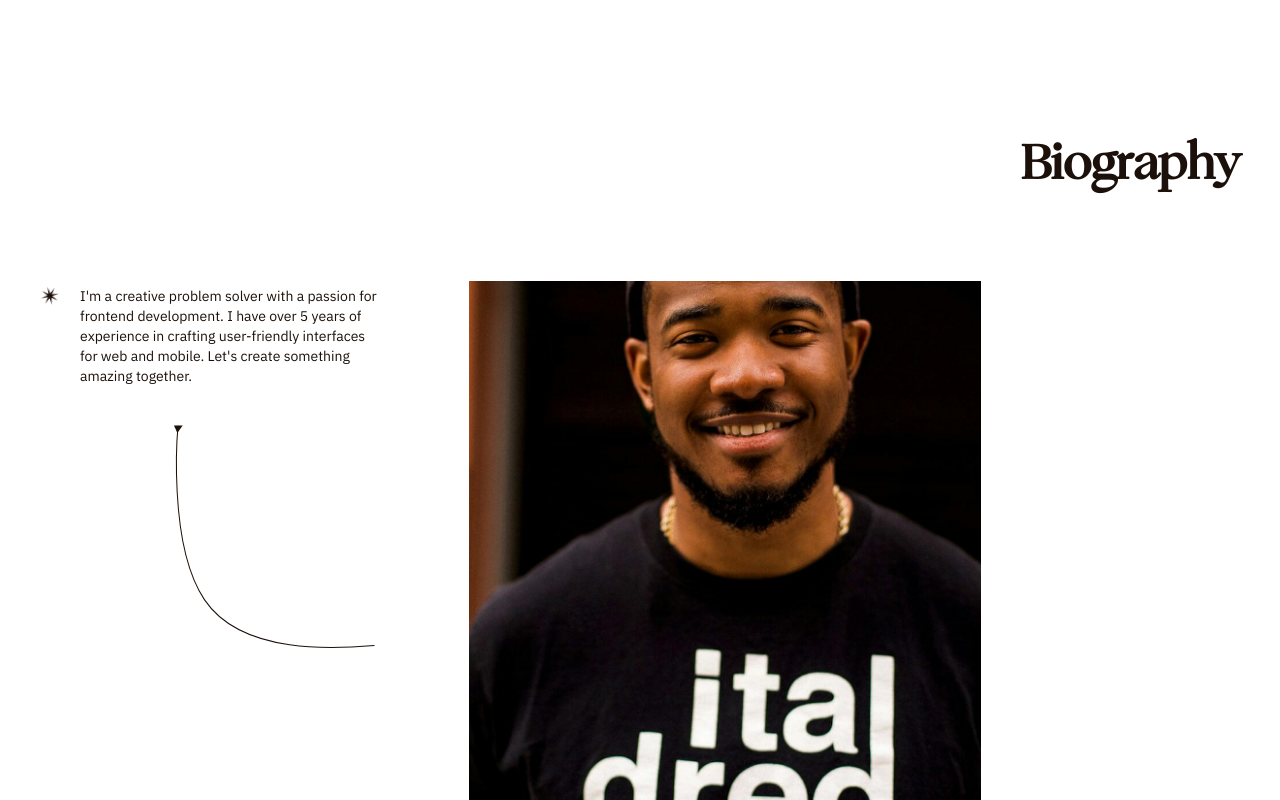
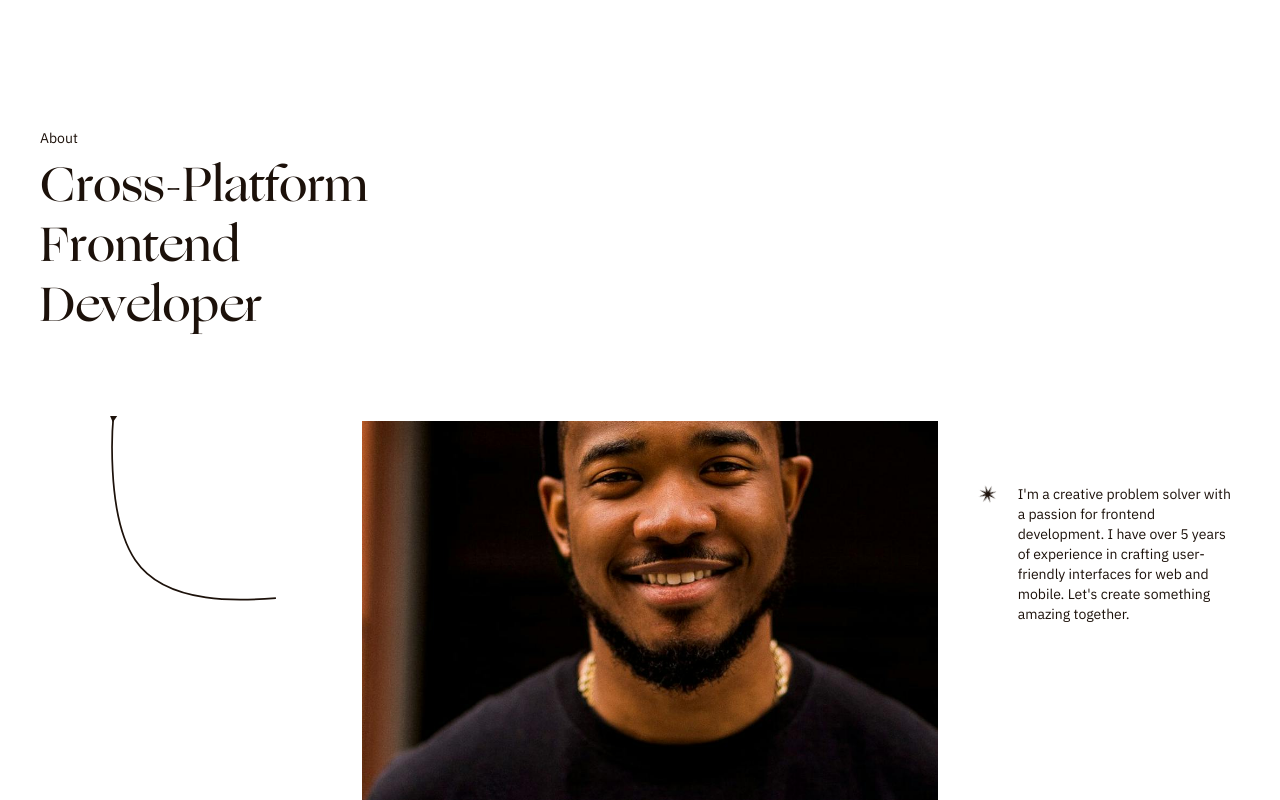
Before and after one commit to ToppYankah/portfolio, a Next.js app: page / in a window 1280 px wide. Shown: the part 900-1700 px from the top of the page. Built offline with nearby package versions, Linux system fonts and the light colour scheme; what @xpd/tailwind-3dtransforms would draw is missing.

Commit message:
Make about section responsive

```diff
--- a/src/animations/global-animations.tsx
+++ b/src/animations/global-animations.tsx
@@ -23,16 +23,17 @@ export const animatePointer = (
 };
 
 export const animateSectionTitle = (
-  containerRef: MutableRefObject<HTMLDivElement | null>,
+  containerRef: MutableRefObject<
+    (HTMLDivElement | null)[] | HTMLDivElement | null
+  >,
   textCharsRef: MutableRefObject<(HTMLSpanElement | null)[]>,
 ) => {
   return gsap
     .timeline({
       scrollTrigger: {
         trigger: containerRef.current,
-        start: "top 30%",
+        start: "bottom 70%",
         end: "top 0%",
-        // scrub: true,
       },
     })
     .add(
@@ -47,9 +48,10 @@ export const animateSectionTitle = (
         {
           opacity: 1,
           rotateX: 0,
+          delay: 0.5,
           yPercent: 0,
+          duration: 2,
           stagger: 0.05,
-          duration: 2,
           filter: "blur(0px)",
           ease: "expo.out",
         },
--- a/src/app/_sections/about/AboutSection.tsx
+++ b/src/app/_sections/about/AboutSection.tsx
@@ -13,8 +13,7 @@ import {
 import ArrowPointerSVG from "./components/ArrowPointerSVG";
 
 export default function AboutSection() {
-  const bioText1Ref = useRef<HTMLParagraphElement | null>(null);
-  const bioText2Ref = useRef<HTMLParagraphElement | null>(null);
+  const bioText1Ref = useRef<HTMLDivElement | null>(null);
   const imageContainerRef = useRef<HTMLDivElement | null>(null);
   const rotatingStarRef = useRef<HTMLSpanElement | null>(null);
   const imageRef = useRef<HTMLImageElement | null>(null);
@@ -29,7 +28,6 @@ export default function AboutSection() {
       animateImageBanner(imageContainerRef, imageRef);
       animateRotatingStar(rotatingStarRef);
       animateBioText(bioText1Ref);
-      animateBioText(bioText2Ref);
       animateShortBio(shortBioRef);
       animatePersonalInfo(personalInfoRefs);
     },
@@ -40,14 +38,17 @@ export default function AboutSection() {
     <SectionLayout
       ref={sectionRef}
       id="about-section"
-      className="relative grid grid-cols-[1fr_auto_auto] grid-rows-[auto_1fr_auto] gap-10 perspective-origin-bottom perspective-400"
+      className="relative grid grid-cols-[1fr_45vw_auto] grid-rows-[auto_1fr_auto] gap-10 perspective-origin-bottom perspective-400 max-[599px]:grid-cols-[1fr_auto_1fr] max-[599px]:gap-x-0"
     >
-      <SectionTitle className="justify-end pb-10 pt-52 max-[999px]:pt-10 max-[999px]:col-start-2 max-[999px]:col-end-4 min-[1000px]:col-start-3 min-[1000px]:col-end-4">
-        Biography
+      <SectionTitle
+        label="About"
+        className=" col-start-1 col-end-4 pb-10 pt-52 max-[999px]:pt-32 max-[639px]:pt-0"
+      >
+        Cross-Platform\nFrontend&nbsp;\nDeveloper
       </SectionTitle>
       <div
         ref={imageContainerRef}
-        className="col-start-2 col-end-3 row-start-2 row-end-4 min-h-[clamp(300px,60vh,1000px)] min-[1000px]:w-[clamp(400px,40vw,800px)] max-[999px]:w-[clamp(300px,60vw,600px)] overflow-hidden"
+        className="col-start-2 col-end-3 row-start-2 row-end-4 min-h-[clamp(300px,60vh,800px)] w-[clamp(200px,100%,600px)] overflow-hidden max-[999px]:w-[clamp(200px,50vw,400px)] max-[599px]:w-[clamp(100px,80vw,500px)]"
       >
         <img
           ref={imageRef}
@@ -58,29 +59,34 @@ export default function AboutSection() {
       </div>
       <div
         ref={shortBioRef}
-        className="flex min-[600px]:flex-col gap-10 py-10 perspective-origin-bottom perspective-400 max-[999px]:absolute max-[999px]:left-[5%] max-[999px]:top-[20%] max-[999px]:w-[30%] max-[599px]:left-[5%] max-[599px]:top-[70%] max-[599px]:w-[60%] min-[1000px]:col-start-1 min-[1000px]:col-end-2 min-[1000px]:row-start-2 min-[1000px]:row-end-3"
+        className="col-start-1 col-end-2 row-start-2 row-end-3 flex w-[clamp(10px,22vw,300px)] flex-col max-[999px]:hidden"
       >
-        <div className="flex items-start gap-5 max-[999px]:bg-color max-[999px]:p-2">
+        <ArrowPointerSVG />
+      </div>
+      <div
+        ref={shortBioRef}
+        className="flex gap-10 py-10 perspective-origin-bottom perspective-400 max-[999px]:absolute max-[999px]:left-[5%] max-[999px]:top-[40%] max-[999px]:w-[40%] max-[599px]:left-[5%] max-[599px]:top-[70%] max-[599px]:w-[70%] min-[600px]:flex-col min-[1000px]:col-start-3 min-[1000px]:col-end-4 min-[1000px]:row-start-2 min-[1000px]:row-end-3"
+      >
+        <div
+          ref={bioText1Ref}
+          className="flex w-[clamp(100%,100%,100%)] items-start gap-5 max-[999px]:bg-color max-[999px]:p-2"
+        >
           <span ref={rotatingStarRef} className="text-2xl leading-[20px]">
             ✴
           </span>
-          <p
-            ref={bioText1Ref}
-            className="w-[clamp(300px,70%,650px)] text-left text-sm"
-          >
+          <p className="text-left text-sm">
             I'm a creative problem solver with a passion for frontend
             development. I have over 5 years of experience in crafting
             user-friendly interfaces for web and mobile. Let's create something
             amazing together.
           </p>
         </div>
-        <ArrowPointerSVG />
       </div>
       <div
         ref={(ref) => {
           personalInfoRefs.current.push(ref);
         }}
-        className="flex flex-col perspective-origin-bottom perspective-400 max-[999px]:absolute max-[999px]:right-[5%] max-[999px]:top-[90%] max-[999px]:p-10 min-[1000px]:col-start-3 min-[1000px]:col-end-4 min-[1000px]:row-start-3 min-[1000px]:row-end-4 min-[1000px]:pb-32 max-[599px]:hidden"
+        className="flex flex-col perspective-origin-bottom perspective-400 max-[999px]:absolute max-[999px]:left-[20%] max-[999px]:top-[75%] max-[999px]:p-10 max-[599px]:hidden min-[1000px]:col-start-3 min-[1000px]:col-end-4 min-[1000px]:row-start-3 min-[1000px]:row-end-4 min-[1000px]:pb-32"
       >
         <div
           ref={(ref) => {
@@ -97,8 +103,12 @@ export default function AboutSection() {
             Personal Profile
           </h4>
           <p className="flex flex-col pl-5 text-sm">
-            {["Kenneth Topp Yankah", "24 years old", "Male", "Ghanaian 🇬🇭"].map(
-              (text, index) => (
+            {[
+              "Kenneth Topp Yankah",
+              `${new Date().getFullYear() - 2000} years old`,
+              "Male",
+              "Ghanaian 🇬🇭",
+            ].map((text, index) => (
               <span
                 key={index}
                 ref={(ref) => {
@@ -108,8 +118,7 @@ export default function AboutSection() {
               >
                 {text}
               </span>
-              ),
-            )}
+            ))}
           </p>
         </div>
       </div>
--- a/src/app/_sections/about/animations.tsx
+++ b/src/app/_sections/about/animations.tsx
@@ -58,22 +58,25 @@ export function animateRotatingStar(
 }
 
 export function animateBioText(
-  bioTextRef: MutableRefObject<HTMLParagraphElement | null>,
+  bioTextRef: MutableRefObject<HTMLDivElement | null>,
 ) {
-  return gsap.fromTo(
+  return gsap
+    .timeline({
+      scrollTrigger: {
+        trigger: "#about-section",
+        start: "top top",
+        end: "50% 30%",
+        scrub: true,
+      },
+    })
+    .fromTo(
       bioTextRef.current,
       {
-      opacity: 0,
-      rotateX: -45,
-      yPercent: 100,
-      filter: "blur(12px)",
+        yPercent: 50,
       },
       {
-      opacity: 1,
-      rotateX: 0,
         yPercent: 0,
-      duration: 1,
-      filter: "blur(0px)",
+        ease: "none",
       },
     );
 }
@@ -88,7 +91,7 @@ export function animatePersonalInfo(
       scrollTrigger: {
         trigger: "#about-section",
         start: "top top",
-        end: "bottom 90%",
+        end: "50% 30%",
         scrub: true,
       },
     })
@@ -99,9 +102,9 @@ export function animatePersonalInfo(
       },
       {
         yPercent: -20,
-        ease: "expo.out",
         stagger: 0.1,
         markers: true,
+        ease: "none",
       },
     );
 }
--- a/src/app/_sections/about/components/ArrowPointerSVG.tsx
+++ b/src/app/_sections/about/components/ArrowPointerSVG.tsx
@@ -20,12 +20,12 @@ export default function ArrowPointerSVG() {
       fill="none"
       xmlns="http://www.w3.org/2000/svg"
       ref={svgBoxRef}
-      className="aspect-square h-min w-[70%] max-[599px]:hidden self-end"
+      className="aspect-square h-min w-[80%] max-[599px]:hidden self-end"
     >
       <path
         d="M6.87982 0.440186C6.87982 0.440186 -25.8523 345.724 84.2469 508.534C194.346 671.345 470.339 650.622 579.694 641.695"
         stroke="var(--foreground-hex)"
-        stroke-width="3"
+        stroke-width="6"
         ref={arrowLineRef}
       />
       <path
--- a/src/components/SectionTitle.tsx
+++ b/src/components/SectionTitle.tsx
@@ -1,27 +1,73 @@
+import { useGSAP } from "@gsap/react";
 import React, { useEffect, useRef } from "react";
 import { animateSectionTitle } from "~/animations/global-animations";
 
 export default function SectionTitle({
+  label,
   children,
   className,
   ...rest
-}: { children: string } & React.AllHTMLAttributes<HTMLDivElement>) {
+}: {
+  label?: string;
+  children: string;
+} & React.AllHTMLAttributes<HTMLDivElement>) {
   const containerRef = useRef<HTMLDivElement | null>(null);
   const textCharsRef = useRef<(HTMLSpanElement | null)[]>([]);
 
-  useEffect(() => {
-    animateSectionTitle(containerRef, textCharsRef);
-  }, []);
+  useGSAP(
+    () => {
+      animateSectionTitle(containerRef, textCharsRef);
+    },
+    { scope: containerRef },
+  );
+
+  return (
+    <div {...rest} className={`flex flex-col text-center  ${className}`}>
+      {label && (
+        <div
+          ref={containerRef}
+          className="mb-2 self-start font-sans text-sm"
+        >
+          {label.split("").map((char, index) => (
+            <span
+              key={"label-char-" + index}
+              ref={(ref) => {
+                textCharsRef.current.push(ref);
+              }}
+            >
+              {char}
+            </span>
+          ))}
+        </div>
+      )}
+      {children.split("\\n").map((line, index) => (
+        <SctionTitleLine key={"title-line-" + index} text={line} />
+      ))}
+    </div>
+  );
+}
+
+const SctionTitleLine = ({ text }: { text: string }) => {
+  const textCharsRef = useRef<(HTMLSpanElement | null)[]>([]);
+  const textCharsContainerRef = useRef<(HTMLDivElement | null)[]>([]);
+
+  useGSAP(
+    () => {
+      animateSectionTitle(textCharsContainerRef, textCharsRef);
+    },
+    { scope: textCharsContainerRef },
+  );
 
   return (
     <div
-      {...rest}
-      ref={containerRef}
-      className={`flex text-center font-serif text-[clamp(35px,5vw,48px)] font-bold ${className}`}
+      ref={(ref) => {
+        textCharsContainerRef.current.push(ref);
+      }}
+      className="flex font-serif text-[clamp(35px,5vw,48px)] leading-[clamp(38px,5.2vw,60px)]"
     >
-      {children.split("").map((char, index) => (
+      {text.split("").map((char, index) => (
         <span
-          key={index}
+          key={"title-char-" + index}
           className="block"
           ref={(ref) => {
             textCharsRef.current.push(ref);
@@ -32,4 +78,4 @@ export default function SectionTitle({
       ))}
     </div>
   );
-}
+};
--- a/src/styles/globals.css
+++ b/src/styles/globals.css
@@ -19,6 +19,12 @@
         --background-hex: #000;
     }
 }
+
+::selection {
+    background: var(--foreground-light-hex);
+}
+
+
 
 body {
     overflow-x: hidden;
```
Lines whose indentation alone changed are shown as unchanged.
